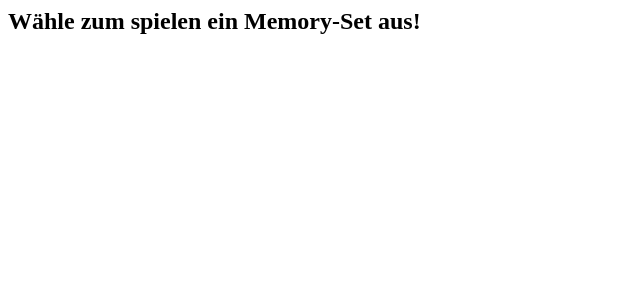
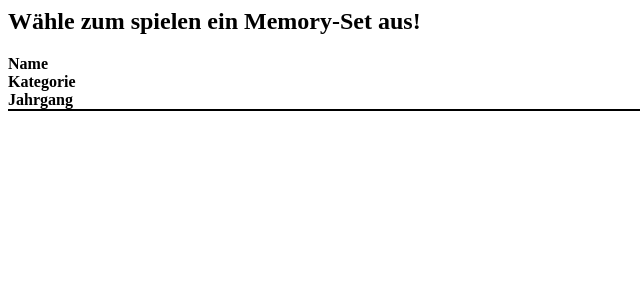
Before and after one commit to KamilKrr/Memoriz, a PHP site: page /app/views/kategorie/kategorie-header.php in a window 1280 px wide. Shown: the top 300 px of the page, without its empty margins (0-640 px from the left). Run offline with PHP 8.4, Linux system fonts and the light colour scheme.

Commit message:
Improvements on the list-component and addet a header

```diff
--- a/app/views/kategorie/kategorie-header.php
+++ b/app/views/kategorie/kategorie-header.php
@@ -1,3 +1,13 @@
 <link href="/public/css/list-component.css" rel="stylesheet">
+<link href="/public/css/list-header.css" rel="stylesheet">
 <section class="section">
-<h2 class="title">Wähle zum spielen ein Memory-Set aus!</h2>
+    <div class="container">
+        <h2 class="title">Wähle zum spielen ein Memory-Set aus!</h2>
+        <div class="columns is-mobile is-marginless list-header">
+        <div class="column is-1"></div>
+        <div class="column">Name</div>
+        <div class="kategorie column is-one-fifth is-hidden-mobile">Kategorie</div>
+        <div class="jahrgang column is-one-fifth is-hidden-mobile">Jahrgang</div>
+        <div class="column is-one-fifth"></div>
+    </div>
+    </div>
--- a/app/views/kategorie/list-component.php
+++ b/app/views/kategorie/list-component.php
@@ -11,7 +11,7 @@
         <div class="column is-one-fifth">
             <a href="https://memoriz.it/play/memory/<?= $link ?>">
                 <button class="button is-primary is-small">
-                    <span class="icon has-text-white">
+                    <span class="icon arrow has-text-white">
                         <i class="fas fa-arrow-right"></i>
                     </span>
                 </button>
--- a/public/css/list-component.css
+++ b/public/css/list-component.css
@@ -24,3 +24,11 @@
     margin-bottom: 10px;
     cursor: text;
 }
+
+.name{
+    color: #330080;
+}
+
+.author{
+    margin-left: 15px;
+}
--- /dev/null
+++ b/public/css/list-header.css
@@ -0,0 +1,4 @@
+.list-header{
+    border-bottom: 2px solid black;
+    font-weight: bold;
+}
```
Also changed, not shown: public/js/list-component.js (+10 -3 lines).
